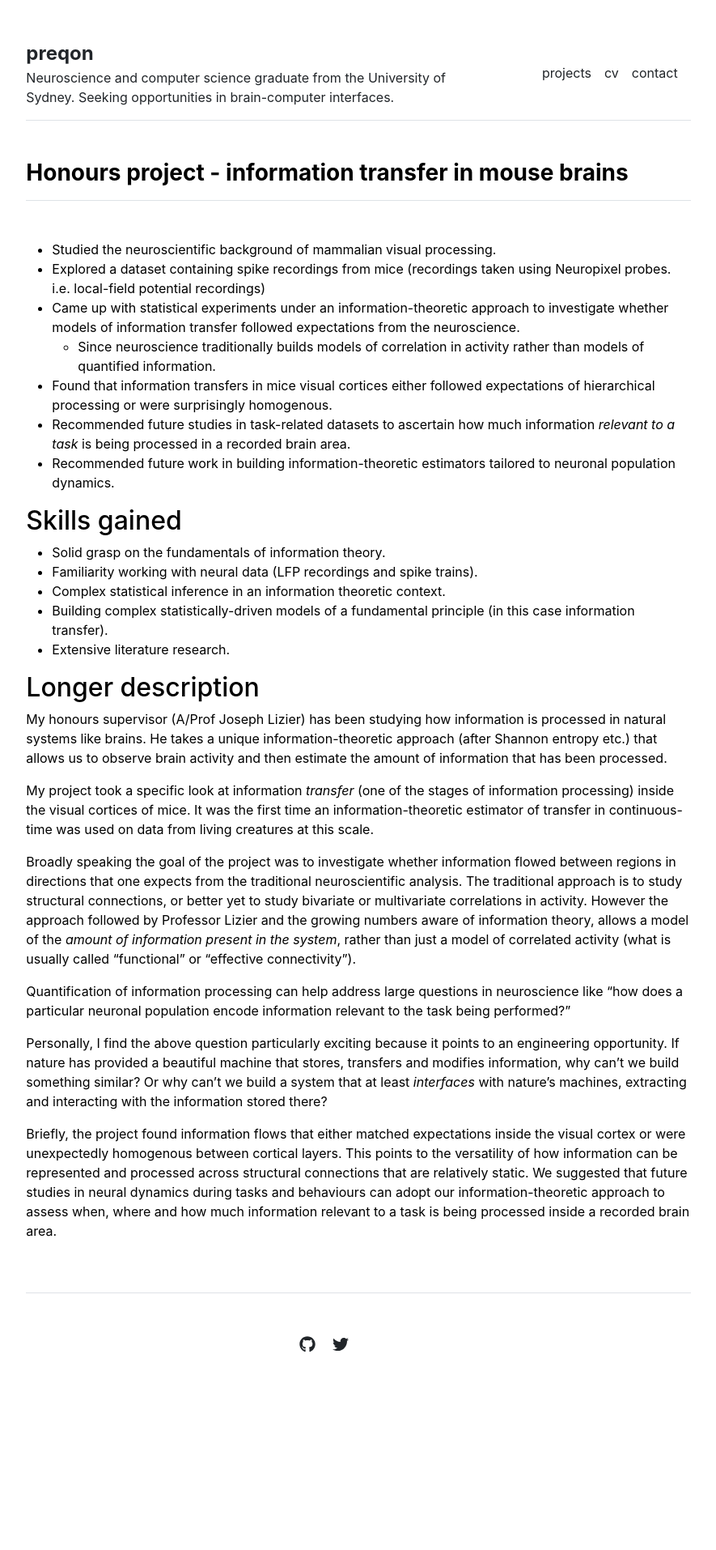
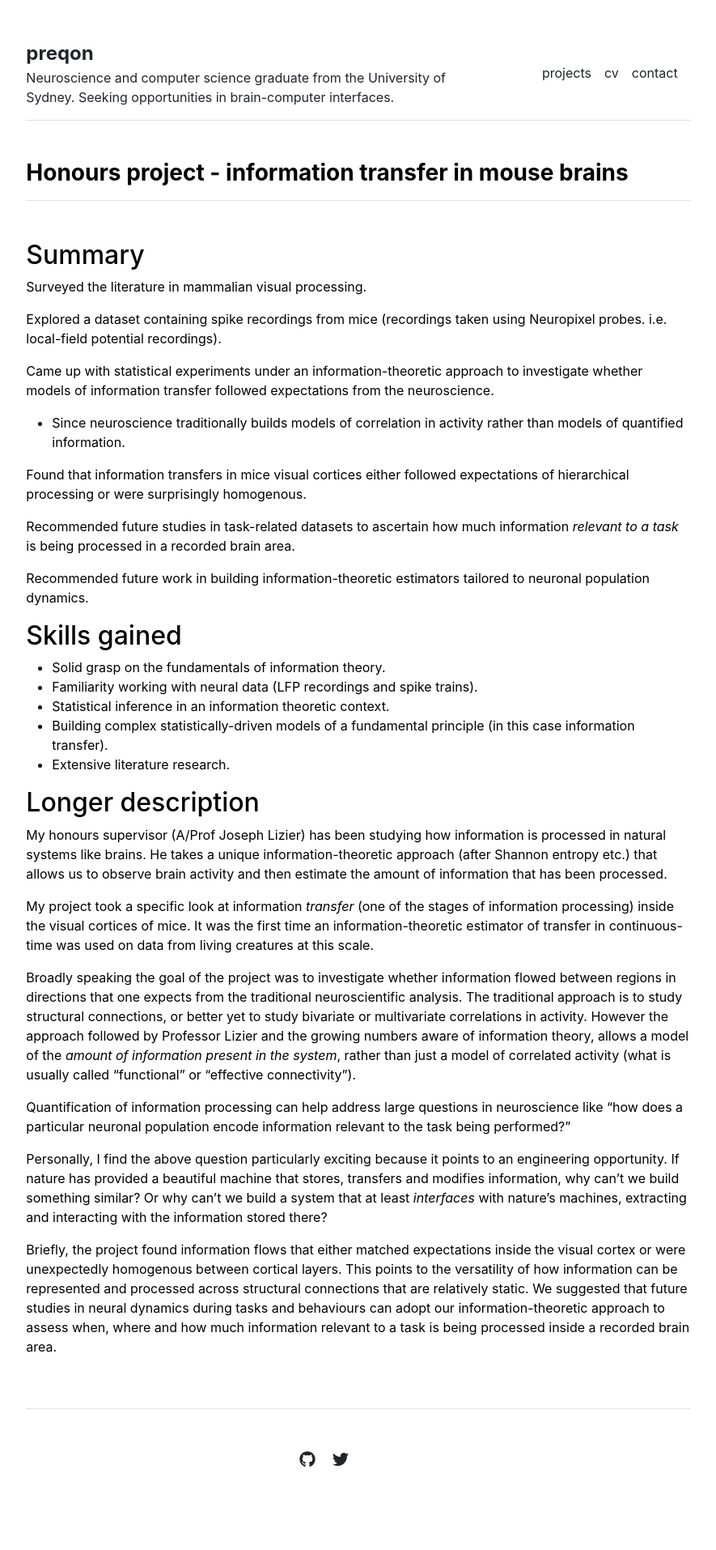
Before and after one commit to preqon/preqon.github.io, a Jekyll site: the page built from projects/honours.md, in a window 1280 px wide. Shown: the whole page at 81% size, without its empty margins (197-1082 px from the left). Built offline with Jekyll 4.4.1, drawn with Linux system fonts in a browser that asks for light colours; before the commit the page ends 1771 px from its top, so only the background shows below that.

Commit message:
honours edit

```diff
--- a/projects/honours.md
+++ b/projects/honours.md
@@ -3,26 +3,34 @@ layout: page
 title: "Honours project - information transfer in mouse brains"
 ---
 
-- Studied the neuroscientific background of mammalian visual processing.
-- Explored a dataset containing spike recordings from mice (recordings taken
-using Neuropixel probes. i.e. local-field potential recordings)
-- Came up with statistical experiments under an information-theoretic approach
+## Summary
+
+Surveyed the literature in mammalian visual processing.
+
+Explored a dataset containing spike recordings from mice (recordings taken
+using Neuropixel probes. i.e. local-field potential recordings).
+
+Came up with statistical experiments under an information-theoretic approach
 to investigate whether models of information transfer followed expectations from
 the neuroscience.
-    - Since neuroscience traditionally builds models of correlation in activity
+
+- Since neuroscience traditionally builds models of correlation in activity
     rather than models of quantified information.
-- Found that information transfers in mice visual cortices either followed
+
+Found that information transfers in mice visual cortices either followed
 expectations of hierarchical processing or were surprisingly homogenous.
-- Recommended future studies in task-related datasets to ascertain how much
+
+Recommended future studies in task-related datasets to ascertain how much
 information *relevant to a task* is being processed in a recorded brain area.
-- Recommended future work in building information-theoretic estimators tailored
+
+Recommended future work in building information-theoretic estimators tailored
 to neuronal population dynamics.
 
 ## Skills gained
 
 - Solid grasp on the fundamentals of information theory.
 - Familiarity working with neural data (LFP recordings and spike trains).
-- Complex statistical inference in an information theoretic context.
+- Statistical inference in an information theoretic context.
 - Building complex statistically-driven models of a fundamental principle
 (in this case information transfer).
 - Extensive literature research.
```
